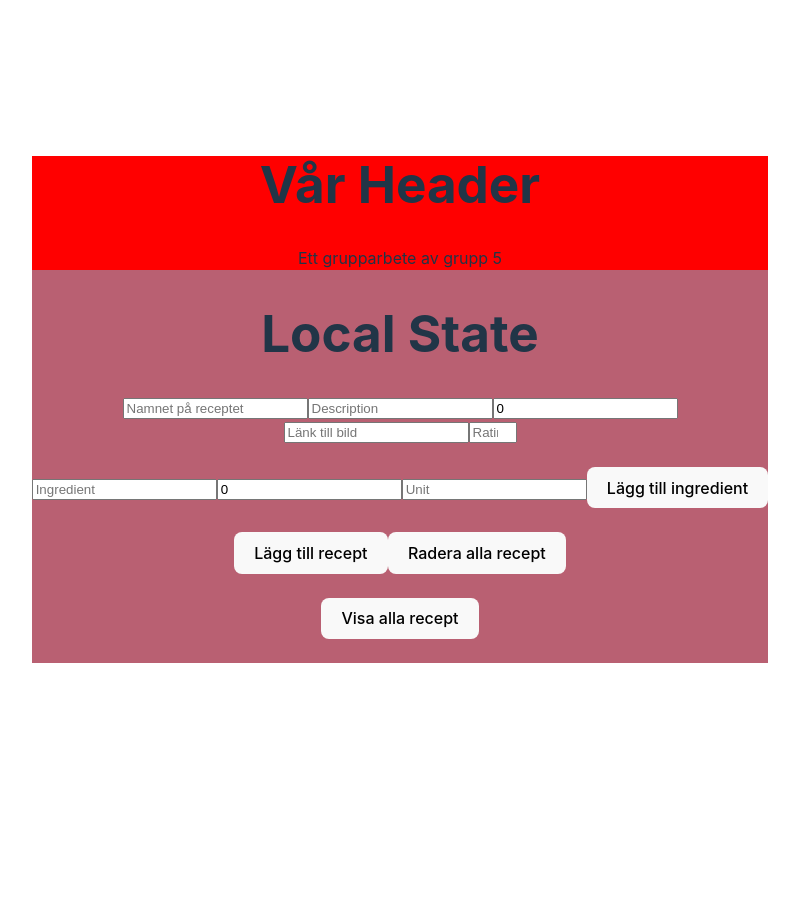
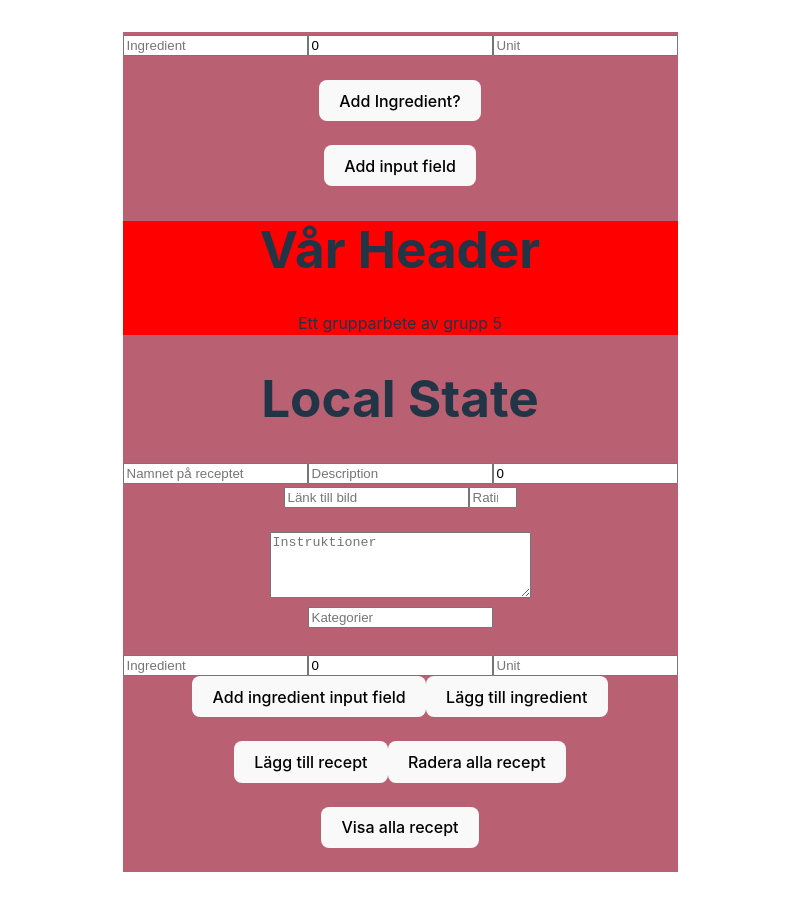
Before and after one commit to Mp-104/Recipes, a React (Vite) app: page / in a window 1280 px wide. Shown: the top 910 px of the page, without its empty margins (240-1039 px from the left). Before the commit the page ends 800 px from the top, so only its background shows below. Built offline with nearby package versions, Linux system fonts and the light colour scheme.

Commit message:
added dynamic ingredient input field

```diff
--- a/src/App.tsx
+++ b/src/App.tsx
@@ -7,6 +7,8 @@ import { RecipeInterface, IngredientInterface } from './types'
 import RecipeComponent from './components/RecipeComponent'
 import IngredientComponent from './components/IngredientComponent'
 import Header from './pages/Header'
+import AddDynamicInputFields from './components/AddInput'
+import Form from './components/Form'
 
 
 /* interface Recipe {
@@ -28,10 +30,14 @@ function App() {
   const [imageURL, setImageURL] = useState("");
   const [rating, setRating] = useState("");
 
-  const [ingredient, setIngredient] = useState<IngredientInterface[]>([]);
+  /* const [ingredient, setIngredient] = useState<IngredientInterface[]>([{ name: "", amount: 0, unit:"" }]); */
   const [ingredientName, setIngredientName] = useState("");
   const [ingredientAmount, setIngredientAmount] = useState(Number);
   const [ingredientUnit, setIngredientUnit] = useState("");
+
+  const [instructions, setInstructions] = useState("");
+  const [categories, setCategories] = useState("");
+
 
   const [user, setUser] = useState("");
 
@@ -44,6 +50,17 @@ function App() {
       setRecipes(response.data)
     }
 
+  };
+
+  // Funktion till att addera ingridiener till vårt objekt 'ingridients'
+  const addIngredient1 = () => {
+
+    setRecipes((prevData) => ({
+      ...prevData, ingredients: [
+        ...prevData.ingredients,
+        { name: "", amount: 0, unit: "" },
+      ],
+    }));
   };
 
 
@@ -70,6 +87,9 @@ function App() {
     const originalRecipe = [...recipes]
     const newRecipe = { title: "testTitle", description: "tasty"}
 
+    const categoryArray = categories.split(',').map((category) => category.trim());
+    const instructionsArray = instructions.split(",").map((instructions) => instructions.trim());
+
 
     const response = await axios.post(`${URL}`, {
       title: recipeName,
@@ -77,15 +97,17 @@ function App() {
       ratings: [rating],
       imageUrl: imageURL,
       timeInMins: timeInMins,
+      categories: categoryArray,
+      instructions: instructionsArray,
       ingredients: ingredient
 
 
     })
 
-    if (response.status === 201) {
+    if (response.status === 200) {
+      setRecipes([...recipes, response.data]);
+      alert("Recept tillagt!")
 
-    }
-    setRecipes([...recipes, response.data])
       setRecipeName("");
       setIngredientName("");
       setIngredientAmount(0);
@@ -94,6 +116,12 @@ function App() {
       setTimeInMinutes(0);
       setImageURL("");
       setRating("");
+      setCategories("");
+      setInstructions("");
+    } else {
+      alert("Error")
+    }
+
 
     /* setRecipes([...recipes, newRecipe]);
 
@@ -135,7 +163,7 @@ function App() {
   useEffect(() => {
     /* axios.get<Recipe[]>(`${URL}`)
       .then(response => setRecipes(response.data)); */
-      //fetchRecipe();
+      //fetchRecipes();
   }, []);
 
   //fetchRecipe();
@@ -155,9 +183,110 @@ function App() {
 
   };
 
+  function handleSubmit(formData: FormData) {
+    console.log(formData);
+  };
+
+
+
+
+
+
+  const [counter, setCounter] =useState(0);
+  const [inputValues, setInputValues] = useState<any>({});
+
+
+  const handleClick = () => {
+
+    setCounter(counter +1);
+    console.log(counter);
+
+  };
+
+  const handleOnChange = (event:any) => {
+    const abc:any = {};
+    abc[event.target.className] = event.target.value;
+    setInputValues({...inputValues, ...abc})
+
+  };
+
+  const handleOnChange2 = (event:any) => {
+
+    setIngredientName(event.target.value)
+
+    /* const abc:any = {};
+    abc[event.target.className] = event.target.value;
+    setInputValues({...inputValues, ...abc}) */
+
+  };
+
+  const [ingredient, setIngredient] = useState<IngredientInterface[]>([{ name: "", amount: 0, unit:"" }]);
+
+  console.log(ingredient);
+
+  const handleIngredientAdd = () => {
+
+    setIngredient([...ingredient, { name: "", amount: 0, unit: ""}])
+
+  }
+
+  const handleIngredientRemove = (index:number) => {
+    const list = [...ingredient];
+    list.splice(index, 1);
+    setIngredient(list);
+  }
+
+  const handleIngredientChange = (e:any, index:any) => {
+    const {name, value} = e.target
+    const list = [...ingredient];
+    list[index][name] = value;
+    setIngredient(list);
+  }
+
 
   return (
+
+
     <div className='local'>
+
+      {ingredient.map((singleIngredient, index) => (
+        <div key={index}>
+          <input value={singleIngredient.name} onChange={(e) => handleIngredientChange(e, index)} name='name' type="text" placeholder='Ingredient'/>
+          <input value={singleIngredient.amount} onChange={(e) => handleIngredientChange(e, index)} name='amount' type="number" placeholder='Unit'/>
+
+          <input value={singleIngredient.unit} onChange={(e) => handleIngredientChange(e, index)} name='unit' type="text" placeholder='Unit'/>
+          {ingredient.length > 1 && (<button type='button' onClick={() => handleIngredientRemove(index)}>Remove</button>)}
+
+          <br />
+          {ingredient.length - 1 === index && (<div> <br /><button type='button' onClick={handleIngredientAdd} >Add Ingredient?</button></div>) }
+
+        </div>
+      ))}
+
+
+      {Object.keys(inputValues).map((c) => {
+        return <p>{inputValues[c]}</p>;
+      })}
+
+      {Array.from(Array(counter)).map((c, index) => {
+        return <form>
+                <input onChange={handleOnChange} key={c} className={index} type="text" placeholder='lägg till ingredient'/>
+                <input onChange={handleOnChange} key={c} className={index} type="text" placeholder='lägg till unit'/>
+                <input onChange={handleOnChange} key={c} className={index} type="text" placeholder='lägg till amount'/>
+                  {/* <input type='text' value={ingredientName} onChange={(event) => setIngredientName(event.target.value)} placeholder='Ingredient'></input>
+                  <input type="number" value={ingredientAmount} onChange={(event) => setIngredientAmount(event.target.valueAsNumber)} placeholder='Amount'/>
+                  <input type="text" value={ingredientUnit} onChange={(event) => setIngredientUnit(event.target.value)} placeholder='Unit' /> */}
+
+              </form>
+      })}
+      <br />
+      <button onClick={handleClick}>Add input field</button>
+
+
+
+
+
+      {/* <Form onSubmit={handleSubmit}></Form> */}
       <Header/>
       <h1>Local State</h1>
 
@@ -171,11 +300,35 @@ function App() {
 
         <input type='number' onChange={(event) => setRating(event.target.value)} min={1} max={5} placeholder='Rating'/>
 
+        <br /><br />
+
+        <textarea rows={4} cols={30} onChange={(event) => setInstructions(event.target.value)} placeholder='Instruktioner' ></textarea>
+        <br />
+
+        <input type="text" onChange={(event) => setCategories(event.target.value)} placeholder='Kategorier'/>
+
 
         <br /><br />
         <input type='text' value={ingredientName} onChange={(event) => setIngredientName(event.target.value)} placeholder='Ingredient'></input>
         <input type="number" value={ingredientAmount} onChange={(event) => setIngredientAmount(event.target.valueAsNumber)} placeholder='Amount'/>
         <input type="text" value={ingredientUnit} onChange={(event) => setIngredientUnit(event.target.value)} placeholder='Unit' />
+
+
+
+        {Array.from(Array(counter)).map((c, index) => {
+        return <span key={c} className={index}>
+                {/* <input onChange={handleOnChange} key={c} className={index} type="text" placeholder='lägg till ingredient'/>
+                <input onChange={handleOnChange} key={c} className={index} type="text" placeholder='lägg till unit'/>
+                <input onChange={handleOnChange} key={c} className={index} type="text" placeholder='lägg till amount'/>  */}
+                  <input key={c} className={index} type='text' value={ingredientName} onChange={handleOnChange2} placeholder='Ingredient'></input>
+
+
+              </span>
+      })}
+      <br />
+      <button onClick={handleClick}>Add ingredient input field</button>
+
+
 
 
         <button onClick={addIngredient}>Lägg till ingredient</button>
--- /dev/null
+++ b/src/components/Form.tsx
@@ -0,0 +1,48 @@
+import React from "react";
+
+interface FormProps {
+    onSubmit: (data: FormData) => void;
+}
+
+interface FormData {
+    name: string;
+    age: number;
+}
+
+function Form({ onSubmit}: FormProps) {
+
+    const [formData, setFormData] = React.useState<FormData>({name: "", age: 0});
+
+    function handleInputChange(event: React.ChangeEvent<HTMLInputElement>) {
+        const { name, value } = event.target;
+        setFormData({ ...formData, [name]: value});
+    }
+
+    function handleSubmit(event: React.FormEvent<HTMLFormElement>) {
+    event.preventDefault();
+    onSubmit(formData);
+}
+
+
+return (
+
+    <form onSubmit={handleSubmit}>
+        <label>
+            Name:
+            <input type="text" name="name" value={formData.name} onChange={handleInputChange} />
+
+        </label>
+        <br />
+        <label>
+            Age:
+            <input type="number" name="age" value={formData.age} onChange={handleInputChange} />
+        </label>
+        <br />
+        <button type="submit">Submit</button>
+
+    </form>
+
+);
+}
+
+export default Form;
```
Also changed, not shown: src/components/AddInput.tsx (added). Lines whose indentation alone changed are shown as unchanged.
